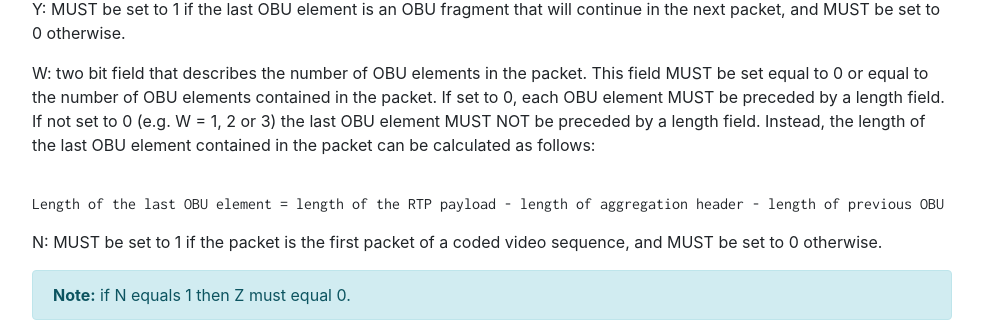
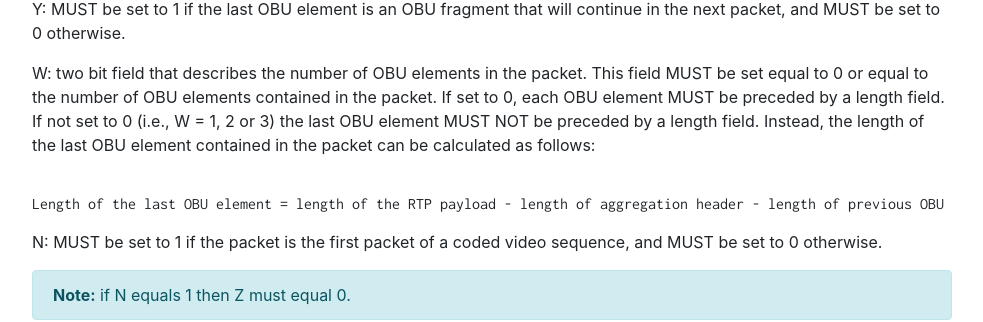
Before and after one commit to AOMediaCodec/av1-rtp-spec, a Jekyll site: the page built from index.md, in a window 1280 px wide and 900 px high, scrolled down 4762 px. Shown: the part 197-519 px from the top of the window, without its empty margins (53-1036 px from the left). Built offline with Jekyll 4.4.1, drawn with Linux system fonts in a browser that asks for light colours; nearby versions of some CDN libraries.

Commit message:
Remove space and s/e.g./i.e./

```diff
--- a/av1-rtp-spec.md
+++ b/av1-rtp-spec.md
@@ -153,7 +153,7 @@ Z: MUST be set to 1 if the first OBU element is an OBU fragment that is a contin
 
 Y: MUST be set to 1 if the last OBU element is an OBU fragment that will continue in the next packet, and MUST be set to 0 otherwise.
 
-W: two bit field that describes the number of OBU elements in the packet. This field MUST be set equal to 0 or equal to the number of OBU elements contained in the packet. If set to 0, each OBU element MUST be preceded by a length field. If not set to 0 (e.g. W = 1, 2 or 3) the last OBU element MUST NOT be preceded by a length field. Instead, the length of the last OBU element contained in the packet can be calculated as follows:
+W: two bit field that describes the number of OBU elements in the packet. This field MUST be set equal to 0 or equal to the number of OBU elements contained in the packet. If set to 0, each OBU element MUST be preceded by a length field. If not set to 0 (i.e., W = 1, 2 or 3) the last OBU element MUST NOT be preceded by a length field. Instead, the length of the last OBU element contained in the packet can be calculated as follows:
 
 <pre><code>
 Length of the last OBU element = length of the RTP payload - length of aggregation header - length of previous OBU elements including length fields
@@ -177,7 +177,7 @@ Whether or not the first and/or last OBU element is a fragment of an OBU is sign
 
 The AV1 specification allows OBUs to have an optional size field called obu_size (also leb128 encoded), signaled by the obu_has_size_field flag in the OBU header. To minimize overhead, the obu_has_size_field flag SHOULD be set to zero in all OBUs.
 
-The following figure shows an example payload where the length field is shown as taking two bytes for the first and second OBU elements and one byte for the last (N) OBU element.  Note that while the leb128 element is two bytes in this example, this is not always the case.
+The following figure shows an example payload where the length field is shown as taking two bytes for the first and second OBU elements and one byte for the last (N) OBU element. Note that while the leb128 element is two bytes in this example, this is not always the case.
 
 <pre><code>
 0                   1                   2                   3
```
